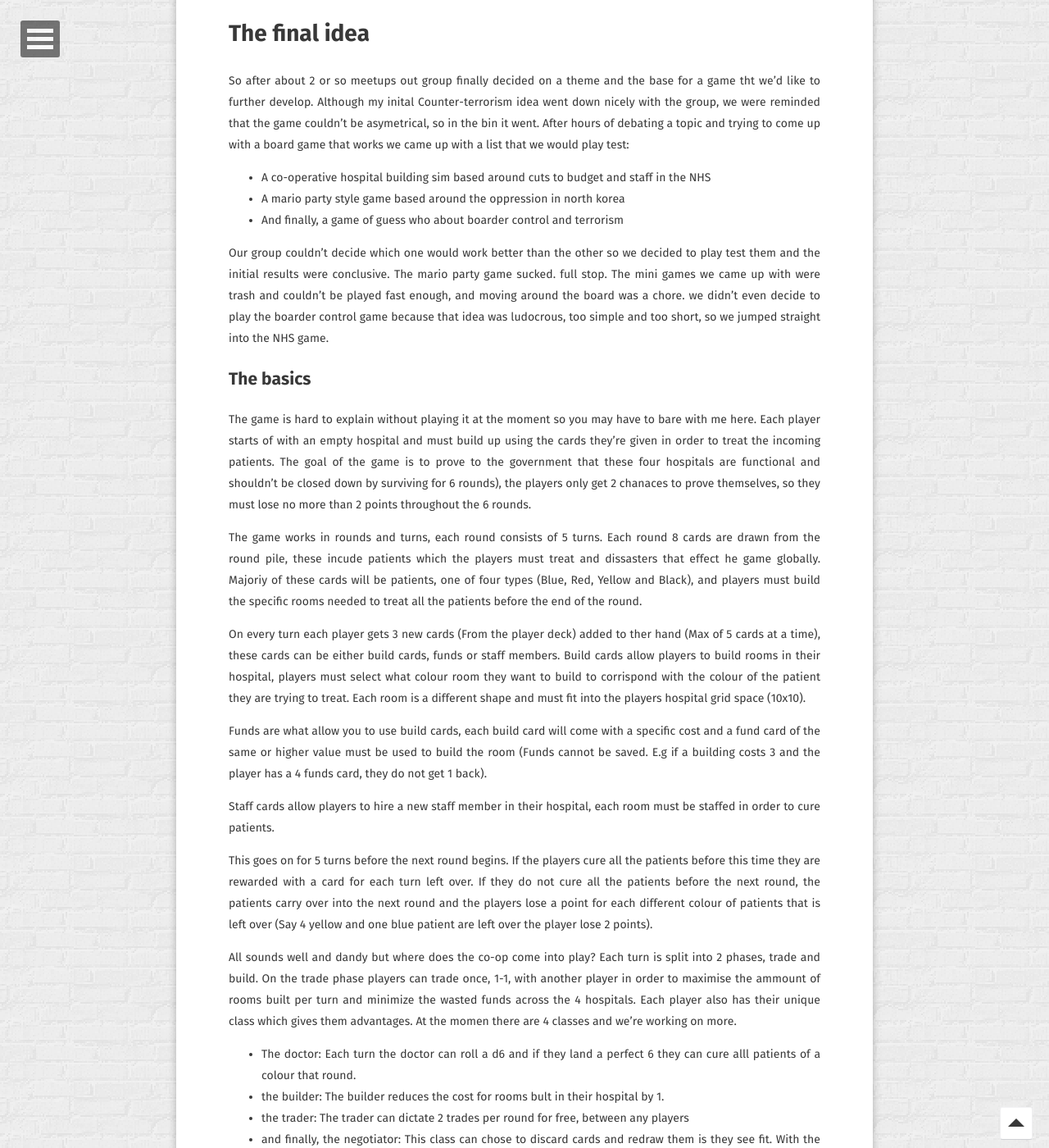
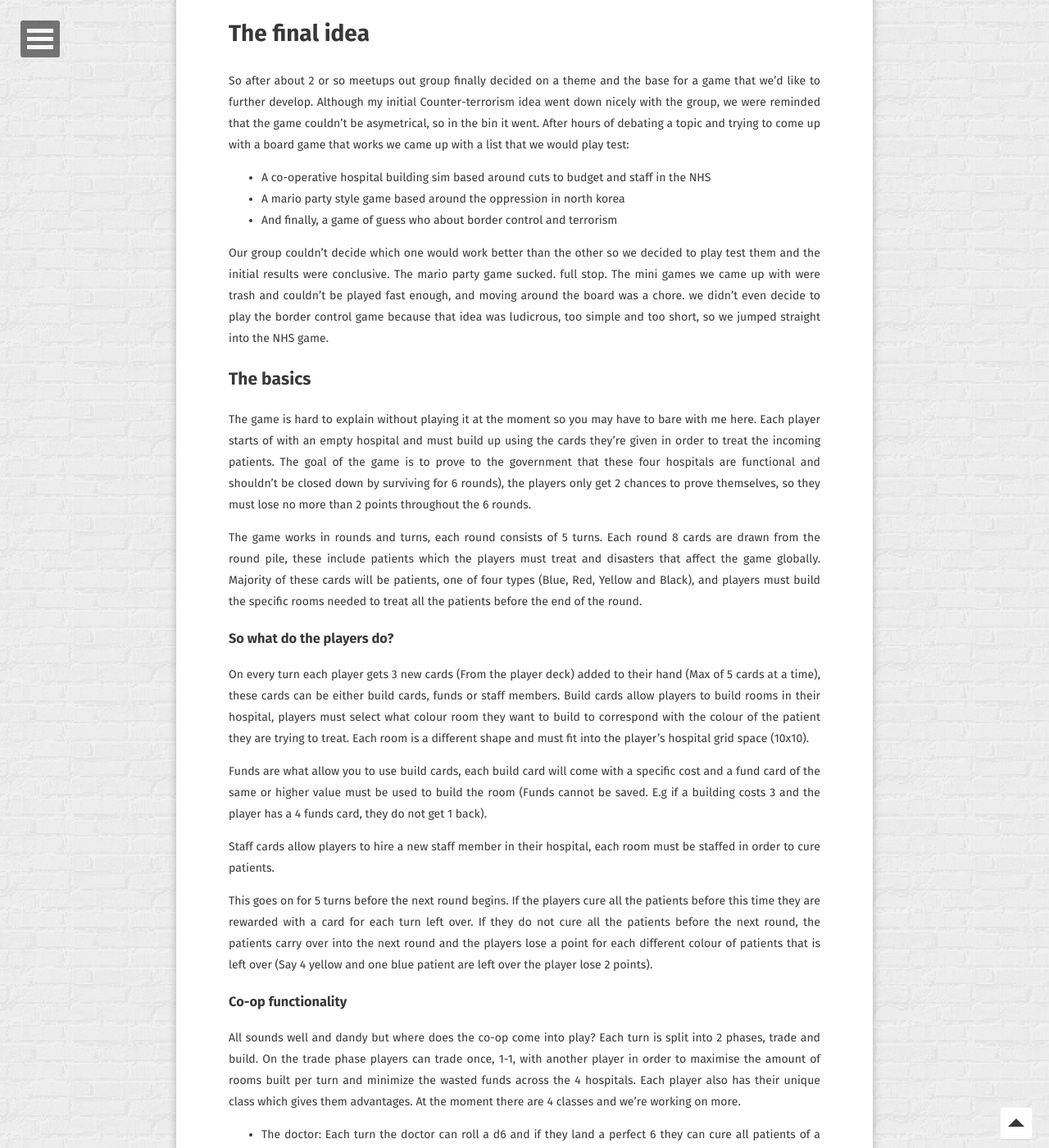
Before and after one commit to JohnnersUK/OLD.JohnnersUK.github.io, a Jekyll site: the page built from _posts/2017-11-03-The-NHS.md, in a window 1280 px wide and 1400 px high, scrolled down 603 px. Shown: the whole window at 82% size. Built offline with Jekyll 4.4.1, drawn with Linux system fonts in a browser that asks for light colours; some web fonts are replaced; comment, search, counter and statistics services are not loaded; some of the changed text lies outside the part shown.

Commit message:
updated post

```diff
--- a/_posts/2017-11-03-The-NHS.md
+++ b/_posts/2017-11-03-The-NHS.md
@@ -11,29 +11,30 @@
 ---
 
 # The final idea
-So after about 2 or so meetups out group finally decided on a theme and the base for a game tht we'd like to further develop.
-Although my inital Counter-terrorism idea went down nicely with the group, we were reminded that the game couldn't be asymetrical, so in the bin it went.
+So after about 2 or so meetups out group finally decided on a theme and the base for a game that we'd like to further develop.
+Although my initial Counter-terrorism idea went down nicely with the group, we were reminded that the game couldn't be asymetrical, so in the bin it went.
 After hours of debating a topic and trying to come up with a board game that works we came up with a list that we would play test:
 - A co-operative hospital building sim based around cuts to budget and staff in the NHS
 - A mario party style game based around the oppression in north korea
-- And finally, a game of guess who about boarder control and terrorism
+- And finally, a game of guess who about border control and terrorism
 
 Our group couldn't decide which one would work better than the other so we decided to play test them and the initial results were conclusive.
 The mario party game sucked. full stop. The mini games we came up with were trash and couldn't be played fast enough, and moving around the board was a chore.
-we didn't even decide to play the boarder control game because that idea was ludocrous, too simple and too short, so we jumped straight into the NHS game.
+we didn't even decide to play the border control game because that idea was ludicrous, too simple and too short, so we jumped straight into the NHS game.
 
 ## The basics
 The game is hard to explain without playing it at the moment so you may have to bare with me here.
 Each player starts of with an empty hospital and must build up using the cards they're given in order to treat the incoming patients.
-The goal of the game is to prove to the government that these four hospitals are functional and shouldn't be closed down by surviving for 6 rounds), the players only get 2 chanaces to prove themselves, so they must lose no more than 2 points throughout the 6 rounds.
+The goal of the game is to prove to the government that these four hospitals are functional and shouldn't be closed down by surviving for 6 rounds), the players only get 2 chances to prove themselves, so they must lose no more than 2 points throughout the 6 rounds.
 
 The game works in rounds and turns, each round consists of 5 turns.
-Each round 8 cards are drawn from the round pile, these incude patients which the players must treat and dissasters that effect he game globally.
-Majoriy of these cards will be patients, one of four types (Blue, Red, Yellow and Black), and players must build the specific rooms needed to treat all the patients before the end of the round.
+Each round 8 cards are drawn from the round pile, these include patients which the players must treat and disasters that affect the game globally.
+Majority of these cards will be patients, one of four types (Blue, Red, Yellow and Black), and players must build the specific rooms needed to treat all the patients before the end of the round.
 
-On every turn each player gets 3 new cards (From the player deck) added to ther hand (Max of 5 cards at a time), these cards can be either build cards, funds or staff members.
-Build cards allow players to build rooms in their hospital, players must select what colour room they want to build to corrispond with the colour of the
-patient they are trying to treat. Each room is a different shape and must fit into the players hospital grid space (10x10).
+### So what do the players do?
+On every turn each player gets 3 new cards (From the player deck) added to their hand (Max of 5 cards at a time), these cards can be either build cards, funds or staff members.
+Build cards allow players to build rooms in their hospital, players must select what colour room they want to build to correspond with the colour of the
+patient they are trying to treat. Each room is a different shape and must fit into the player's hospital grid space (10x10).
 
 Funds are what allow you to use build cards, each build card will come with a specific cost and a fund card of the same or higher value must be used to build the room (Funds cannot be saved. E.g if a building costs 3 and the player has a 4 funds card, they do not get 1 back).
 
@@ -41,10 +42,17 @@
 
 This goes on for 5 turns before the next round begins. If the players cure all the patients before this time they are rewarded with a card for each turn left over. If they do not cure all the patients before the next round, the patients carry over into the next round and the players lose a point for each different colour of patients that is left over (Say 4 yellow and one blue patient are left over the player lose 2 points).
 
-All sounds well and dandy but where does the co-op come into play? Each turn is split into 2 phases, trade and build. On the trade phase players can trade once, 1-1, with another player in order to maximise the ammount of rooms built per turn and minimize the wasted funds across the 4 hospitals. Each player also has their unique class which gives them advantages.
-At the momen there are 4 classes and we're working on more.
-- The doctor: Each turn the doctor can roll a d6 and if they land a perfect 6 they can cure alll patients of a colour that round.
-- the builder: The builder reduces the cost for rooms bult in their hospital by 1.
+### Co-op functionality
+All sounds well and dandy but where does the co-op come into play? Each turn is split into 2 phases, trade and build. On the trade phase players can trade once, 1-1, with another player in order to maximise the amount of rooms built per turn and minimize the wasted funds across the 4 hospitals. Each player also has their unique class which gives them advantages.
+At the moment there are 4 classes and we're working on more.
+- The doctor: Each turn the doctor can roll a d6 and if they land a perfect 6 they can cure all patients of a colour that round.
+- the builder: The builder reduces the cost for rooms built in their hospital by 1.
 - the trader: The trader can dictate 2 trades per round for free, between any players
 - and finally, the negotiator: This class can chose to discard cards and redraw them is they see fit.
-With the classes and trading aspect players are encouraged to focus not on their own hospital, but all 4 hospitals as a group in rder to build efficently and win the game.
+With the classes and trading aspect players are encouraged to focus not on their own hospital, but all 4 hospitals as a group in order to build efficiently and win the game.
+
+## Presentation time
+If you still don't get it, fear not. We were tasked with making a presentation for our game so here is ours: <br>
+<iframe src="https://docs.google.com/presentation/d/e/2PACX-1vR7sEFk2XDvA4i5NAG8dgqAhfn778WxyvVveMNS38V2dEFCsUMd0QkY18bggGs0tBoSVplb7zmwFq-R/embed?start=false&loop=false&delayms=3000" frameborder="0" width="480" height="299" allowfullscreen="true" mozallowfullscreen="true" webkitallowfullscreen="true"></iframe>
+
+And that wraps things up, for now. With more play test sessions on the way i'm sure there will be more follow up posts at some point, just gotta get this snake game out of the way
```
